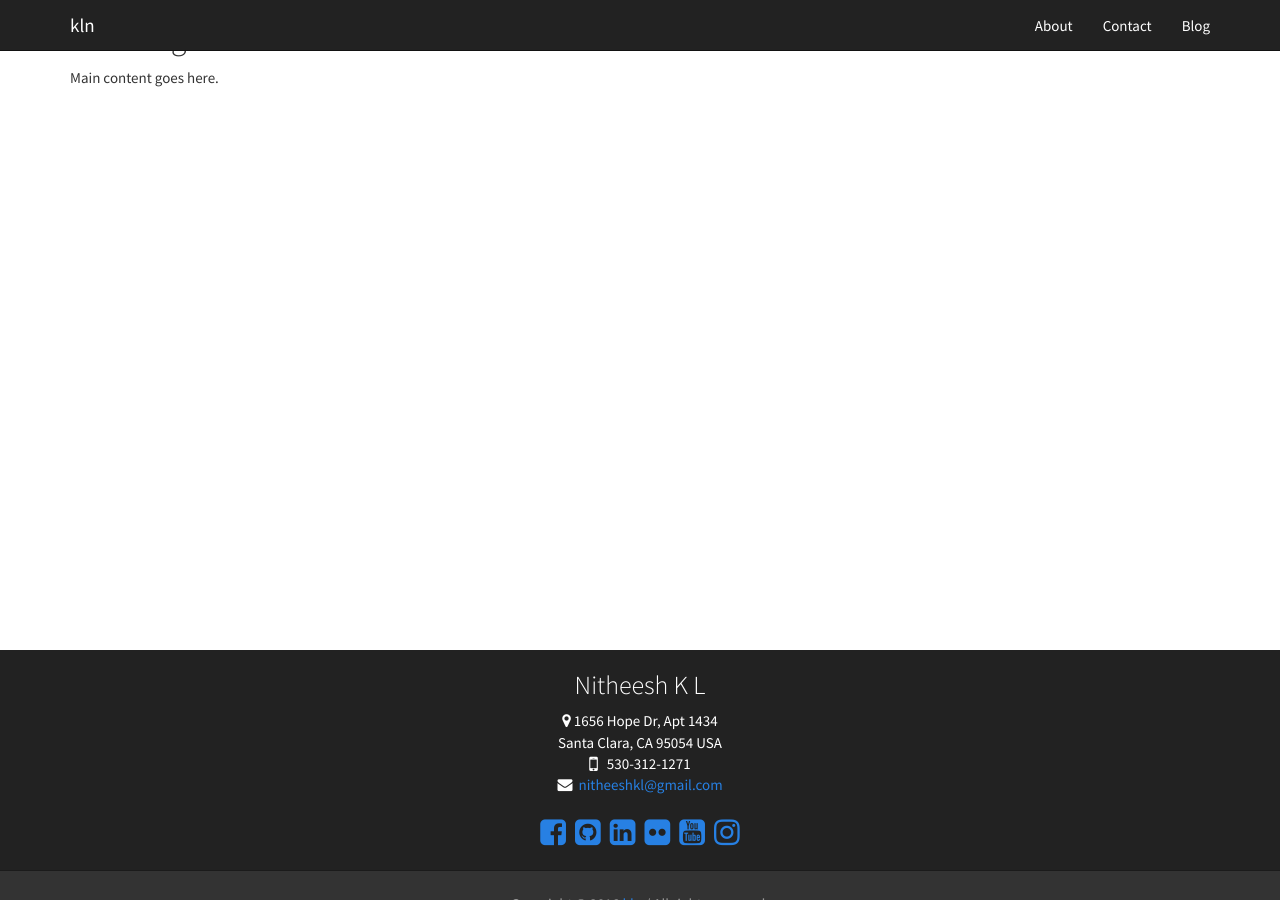
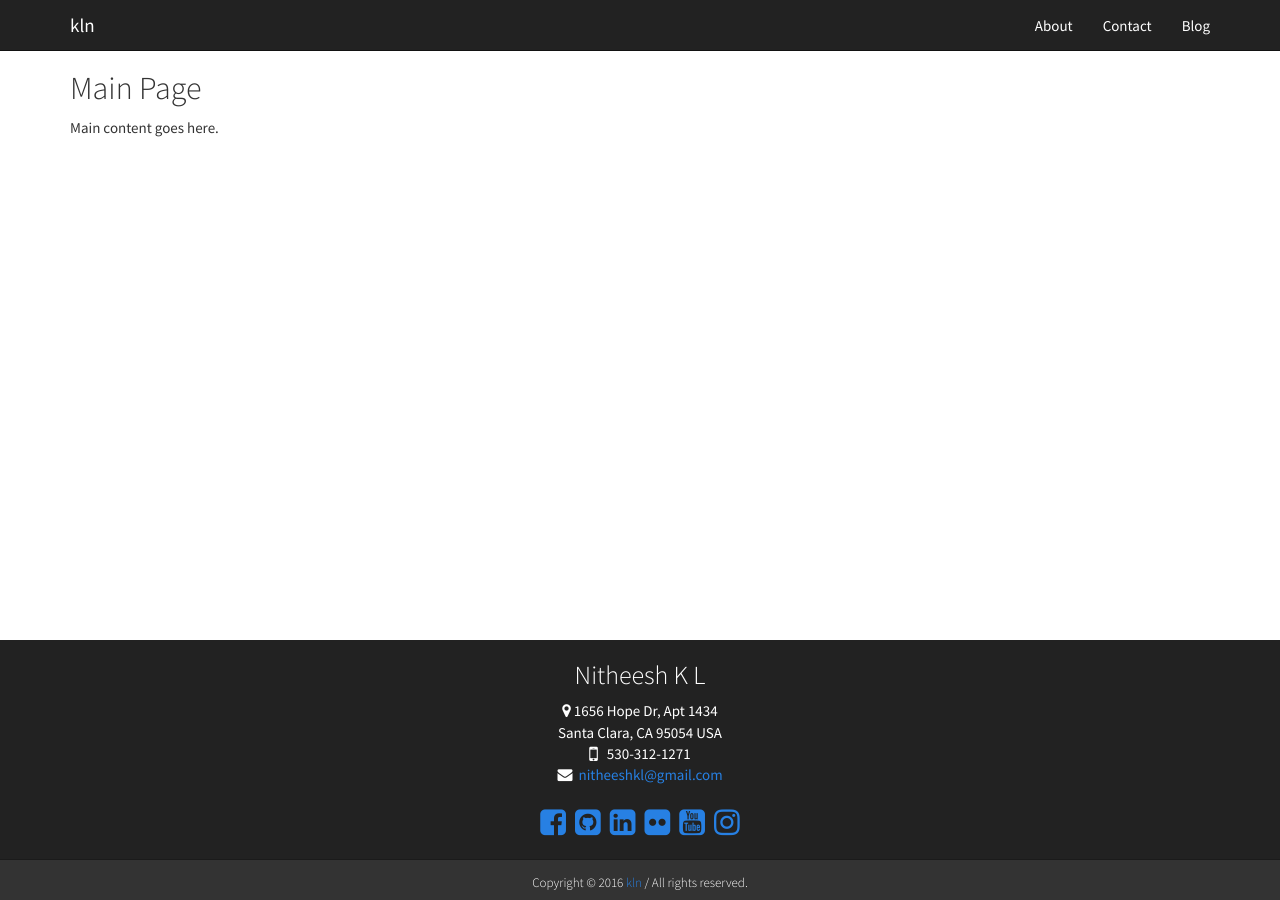
Before and after one commit to nitheeshkl/nitheeshkl.github.io, a Jekyll site: the page built from index.html, in a window 1280 px wide and 900 px high. Built offline with Jekyll 4.4.1, drawn with Linux system fonts in a browser that asks for light colours; nearby versions of some CDN libraries; some web fonts are replaced.

Commit message:
fix nav-bar and footer css
Signed-off-by: Nitheesh K L <nitheesh.k.l@intel.com>

```diff
--- a/_includes/footer.html
+++ b/_includes/footer.html
@@ -38,7 +38,7 @@
 			<div class="container">
 				<div class="row">
 					<div class="col-md-12">
-						<p class="text-center text-muted vcenter">Copyright © 2016 <a href="http://nitheeshkl.in" target="blank">kln</a> / All rights reserved.</p>
+						<h6 class="text-center">Copyright © 2016 <a href="http://nitheeshkl.in" target="blank">kln</a> / All rights reserved.</h6>
 					</div>
 
 				</div>
--- a/assets/_sass/_custom.scss
+++ b/assets/_sass/_custom_styles.scss
@@ -14,22 +14,22 @@ body {
     min-height: 100%;
     height: auto;
     /* negative indent footer by its height */
-    margin: 0 auto -250px;
+    margin: 0 auto ($footer-height * -1);
     /* pad bottom by footer height */
-    padding: 0 0 60px;
+    padding: $navbar-height 0 $footer-height;
 }
 
 /* set the fixed height of the footer here */
 #footerWrapper {
-    height: 250px;
+    height: $footer-height;
+    /* margin-top: 22px; */
 	color: $body-bg;
     background-color: $gray-darker;
 }
 
 #footerRights {
     background-color: $gray-dark;
-    border-top: 1px solid #1b1b1b;
-    padding-top: 22px;
-    padding-bottom: 22px;
-    margin-top: 22px;
+    border-top: $padding-xs-vertical solid #1b1b1b;
+    padding: $padding-small-vertical 0 $padding-small-vertical;
+    margin-top: $line-height-computed;
 }
--- /dev/null
+++ b/assets/_sass/_custom_variables.scss
@@ -0,0 +1,3 @@
+/* custom variable definitions */
+
+$footer-height:             260px;
--- a/assets/css/main.scss
+++ b/assets/css/main.scss
@@ -3,7 +3,8 @@
 ---
 @import
   "variables",
+  "custom_variables",
   "bootstrap",
   "bootswatch",
   "font-awesome",
-  "custom"
+  "custom_styles"
```
